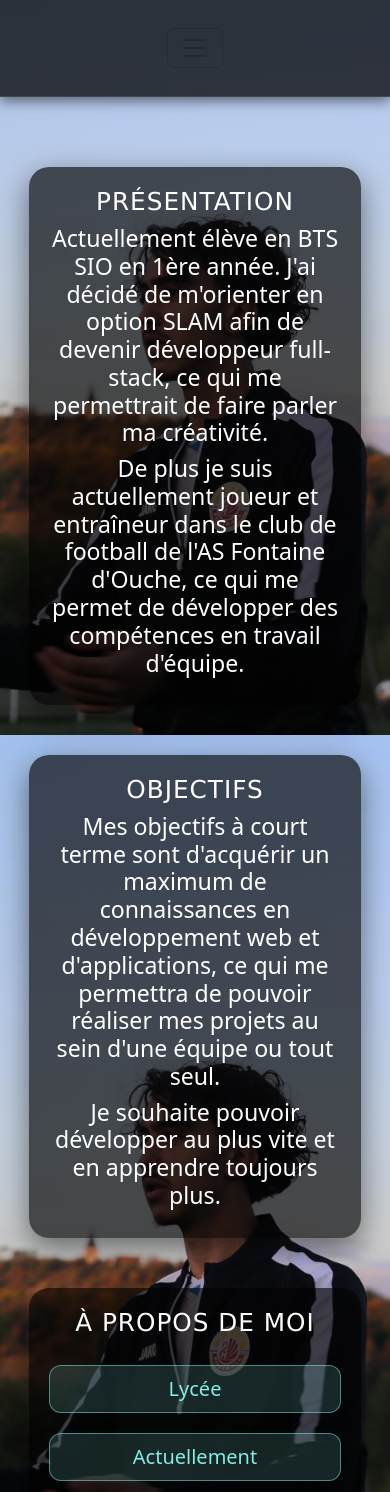
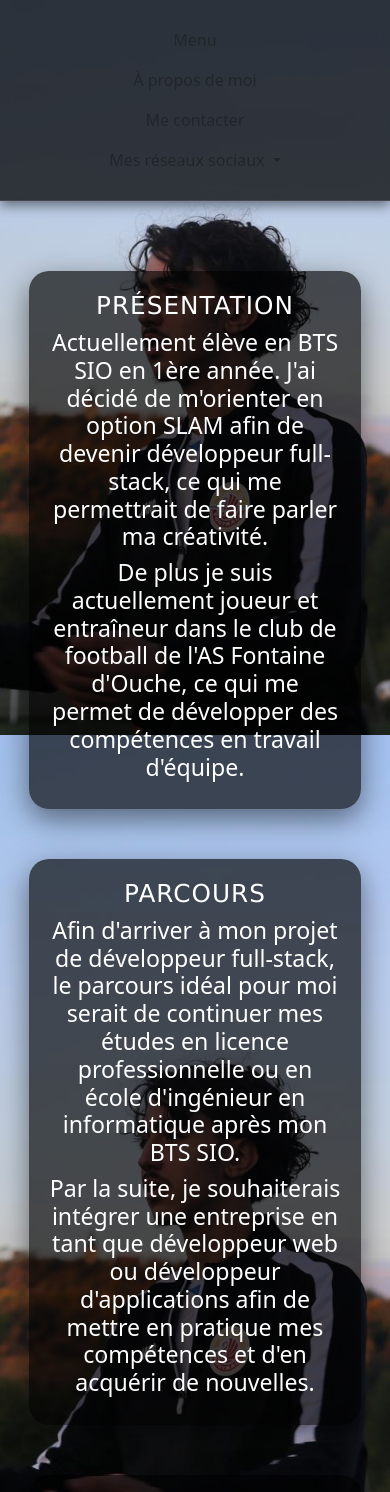
Before and after one commit to ziyedgzn/portfolio, a plain HTML site: page index.html in a window 390 px wide. Shown: the part 109-1601 px from the top of the page. Drawn offline with nearby package versions, Linux system fonts and the light colour scheme.

Commit message:
veillemodif

```diff
--- a/accueil.css
+++ b/accueil.css
@@ -3,6 +3,10 @@
   box-sizing: border-box;
   margin: 0;
   padding: 0;
+}
+/* ================= SCROLL SMOOTH ================= */
+html {
+  scroll-behavior: smooth;
 }
 
 /* ================= BODY ================= */
@@ -89,7 +93,7 @@ section,
 #objectif,
 #ecole,
 #contact,
-#veille {
+#veille,#parcours {
   width: 80%;
   max-width: 1000px;
   min-height: 220px;
@@ -107,7 +111,7 @@ section:hover,
 #objectif:hover,
 #ecole:hover,
 #contact:hover,
-#veille:hover {
+#veille:hover,#parcours:hover {
   transform: translateY(-6px) scale(1.02);
   box-shadow: 0 25px 60px rgba(133, 235, 227, 0.45);
 }
@@ -189,7 +193,7 @@ footer {
   #objectif,
   #ecole,
   #contact,
-  #veille {
+  #veille,#parcours {
     width: 95%;
     padding: 20px;
   }
--- a/index.html
+++ b/index.html
@@ -18,22 +18,15 @@
 <body>
   <header>
     <h1>Ziyed Ghazouani</h1>
-    <nav class="navbar navbar-expand-lg">
-      <div class="container-fluid">
-        <button class="navbar-toggler" type="button" data-bs-toggle="collapse" data-bs-target="#navbarNavDropdown"
-          aria-controls="navbarNavDropdown" aria-expanded="false" aria-label="Toggle navigation">
-          <span class="navbar-toggler-icon"></span>
-        </button>
-        <div class="collapse navbar-collapse" id="navbarNavDropdown">
     <ul class="navbar-nav">
   <li class="nav-item">
-              <a class="nav-link active" aria-current="page" href="#">Menu</a>
+    <a class="nav-link active" aria-current="page" href="#presentation">Menu</a>
   </li>
   <li class="nav-item">
-              <a class="nav-link" href="#">À propos de moi</a>
+    <a class="nav-link" href="#ecole">À propos de moi</a>
   </li>
   <li class="nav-item">
-              <a class="nav-link" href="#">Me contacter</a>
+    <a class="nav-link" href="#contact">Me contacter</a>
   </li>
   <li class="nav-item dropdown">
     <a class="nav-link dropdown-toggle" href="#" role="button" data-bs-toggle="dropdown"
@@ -46,9 +39,7 @@
     </ul>
   </li>
 </ul>
-        </div>
-      </div>
-    </nav>
+
   </header>
 
   <main>
@@ -58,6 +49,15 @@
         développeur full-stack, ce qui me permettrait de faire parler ma créativité.</h3>
       <h3>De plus je suis actuellement joueur et entraîneur dans le club de football de l'AS Fontaine d'Ouche, ce qui
         me permet de développer des compétences en travail d'équipe.</h3>
+    </div>
+
+     <div id="parcours">
+      <h2>Parcours</h2>
+      <h3>Afin d'arriver à mon projet de développeur full-stack, le parcours idéal pour moi serait de continuer mes études
+        en licence professionnelle ou en école d'ingénieur en informatique après mon BTS SIO.</h3>
+      <h3>Par la suite, je souhaiterais intégrer une entreprise en tant que développeur web ou développeur d'applications afin de
+        mettre en pratique mes compétences et d'en acquérir de nouvelles.
+      </h3>
     </div>
 
     <div id="objectif">
@@ -82,7 +82,12 @@
       <h2>Veille Informatique</h2>
       <h3>Je m'intéresse aux dernières technologies et tendances du développement web, des frameworks modernes, et des bonnes pratiques en cybersécurité. Je consulte régulièrement des blogs et podcasts pour rester à jour.</h3>
     </div>
-
+    <div id="veille">
+      <h2>veille récente</h2>
+      <h3>Récemment le prix des barettes de RAM à énormément augmenté,la raison de cette augmentation est l'augmentation de l'utilisation de l'IA.</h3>
+      <h3>Les entreprises vendant des barettes de RAM ont décidé de vendre leurs articles en exclusivité aux entreprises spécialisées dans l'intelligence artificielle,ce qui signifie que il y a moins de barettes de RAM disponibles aux particuliers.</h3>
+      <a href="https://consomac.fr/news-22632-les-prix-de-la-ram-et-de-la-memoire-flash-explosent.html">Lire l'article</a>
+    </div>
     <div id="contact">
       <h2>Me contacter</h2>
       <a href="mailto:ziyed.ghazouani@icloud.com" class="liencontact">
```
Lines whose indentation alone changed are shown as unchanged.
